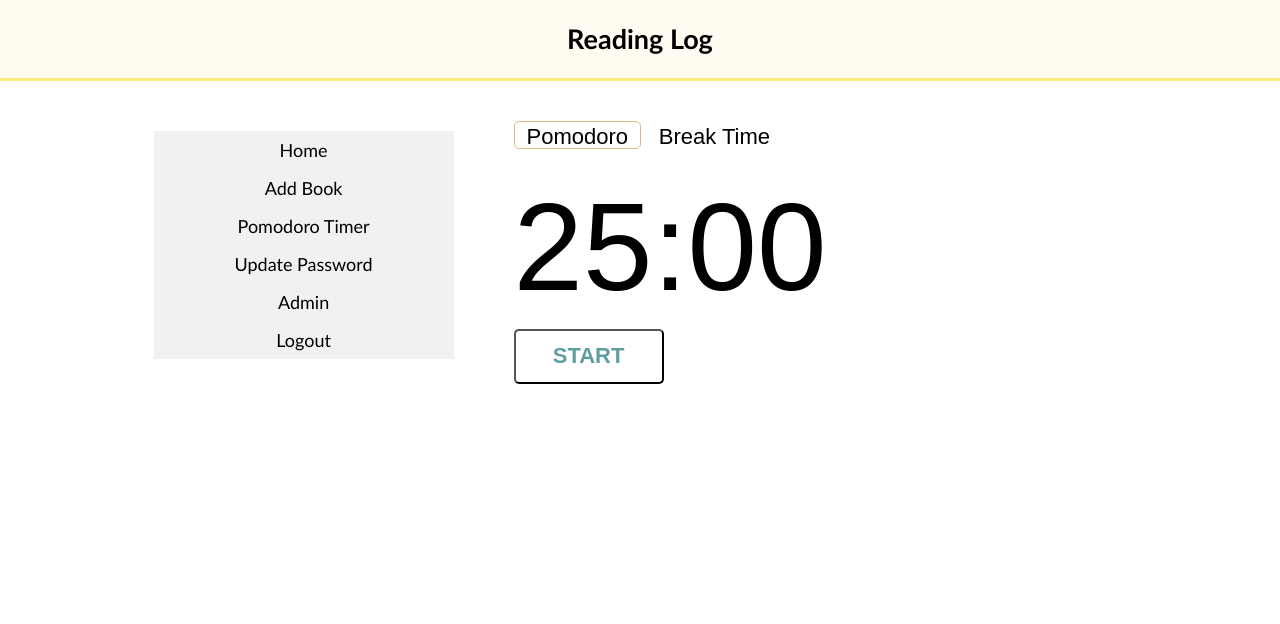
After one commit to sachinlim/reading-log, a Django app: page /pomodoro/ in a window 1280 px wide. The commit adds this page. Shown: the top 624 px of the page. Run offline with Django 4.2, Linux system fonts and the light colour scheme; the visitor is signed in with stand-in values (Sample User, id 1).

Commit message:
Adding pomodoro timer

```diff
--- a/readings/static/format.css
+++ b/readings/static/format.css
@@ -1,4 +1,4 @@
-body{
+body {
     min-height: 100vh;
     margin: 0;
     display:flex;
@@ -8,34 +8,34 @@ body{
     font-family: Calibri, sans-serif
 }
 
-header{
+header {
     min-height :55px;
     background: rgba(255,209,88,0.09);
     border-bottom-style: solid;
     border-bottom-color: #ffe978;
 }
 
-footer{
+footer {
     min-height:50px;
     background: rgba(195,192,178,0.2);
     border-top-style: solid;
     border-top-color: lightgray;
 }
 
-.container{
+.container {
     display: flex;
     flex: 1;
     padding-top: 50px;
 }
 
-.left{
+.left {
     height: 200px;
     width: 200px;
     padding-left: 12%;
     margin-right: 160px;
 }
 
-.right{
+.right {
     padding-right: 12%;
     height: 100%;
     width: 100%;
@@ -62,20 +62,20 @@ li a:hover {
   color: white;
 }
 
-.content{
+.content {
     text-align: left;
-    margin-top: -20px;
+    margin-top: -30px;
     width: 100%;
 }
 
-table{
+table {
     text-align: left;
     width: 100%;
     height: 100%;
 
 }
 
-.table2{
+.table2 {
     padding-top: 30px;
 }
 
@@ -105,23 +105,23 @@ td:nth-child(5) {
     margin: 25px 0;
 }
 
-.content-table thead tr, .book-table thead tr{
+.content-table thead tr, .book-table thead tr {
     background-color: #ffe978;
 }
 
-.content-table th, .content-table td, .book-table th, .book-table td{
+.content-table th, .content-table td, .book-table th, .book-table td {
     padding: 8px 10px;
 }
 
-.content-table tbody tr, .book-table tbody tr{
+.content-table tbody tr, .book-table tbody tr {
     border-bottom: 3px solid lightgray;
 }
 
-.content-table tbody tr:nth-of-type(even), .book-table tbody tr:nth-of-type(even){
+.content-table tbody tr:nth-of-type(even), .book-table tbody tr:nth-of-type(even) {
     background-color: rgba(255,233,120,0.27);
 }
 
-.content-table tbody tr:last-of-type, .book-table tbody tr:last-of-type{
+.content-table tbody tr:last-of-type, .book-table tbody tr:last-of-type {
     border-bottom: 4px solid ;
 }
 
@@ -132,26 +132,72 @@ td:nth-child(5) {
   width: 500px;
 }
 
-.form-div{
+.form-div {
     padding: 7px 25px;
     background-color: rgba(255,233,120,0.27);
     width: 50%;
     margin-bottom: 100px;
 }
 
-.form-div input, textarea{
+.form-div input, textarea {
     width: 100%;
     height: 35px;
 }
 
-.form-div button{
+.form-div button {
     width: 45px;
 }
 
-.form-div label{
+.form-div label {
     font-weight: bold;
 }
 
-.form-div ul{
+.form-div ul {
     background-color: rgba(255,233,120,0.27);
 }
+
+/* Pomodoro timer */
+
+.pomodoro {
+    padding-top: 20px;
+}
+.clock {
+    margin-top: 35px;
+    margin-bottom: 20px;
+    font-size: 125px;
+    line-height: 1;
+    display: flex;
+    align-items: center;
+    font-family: arial, sans-serif;
+}
+
+.mode-button {
+    font-size: 22px;
+    height: 28px;
+    cursor: pointer;
+    box-shadow: none;
+    font-weight: 300;
+    border: 1px solid transparent;
+    margin: 0;
+    border-radius: 5px;
+    padding: 2px 12px;
+    background: none;
+}
+
+.mode-button.active {
+    border-color: burlywood;
+}
+
+.main-button {
+    cursor: pointer;
+    font-size: 22px;
+    height: 55px;
+    text-transform: uppercase;
+    color: cadetblue;
+    font-weight: bold;
+    width: 150px;
+    margin: 0;
+    border-radius: 5px;
+    padding: 2px 12px;
+    background: none;
+}
--- /dev/null
+++ b/readings/static/pomodoro.js
@@ -0,0 +1,115 @@
+const timer = {
+  pomodoro: 25,
+  break: 5,
+};
+
+let interval;
+
+const mainButton = document.getElementById('js-start-btn');
+    mainButton.addEventListener('click', () => {
+        const { action } = mainButton.dataset;
+        if (action === 'start') {
+            startTimer();
+        }
+        else {
+            stopTimer();
+        }
+});
+
+const modeButtons = document.querySelector('#js-mode-buttons');
+modeButtons.addEventListener('click', handleMode);
+
+function handleMode(event) {
+    const { mode } = event.target.dataset;
+
+    if (!mode) {
+        return;
+    } else {
+        switchMode(mode);
+        stopTimer();
+    }
+}
+
+function switchMode(mode) {
+    timer.mode = mode;
+    timer.remainingTime = {
+        total: timer[mode] * 60,
+        minutes: timer[mode],
+        seconds: 0,
+    };
+
+    document.querySelectorAll('button[data-mode]')
+    document.querySelector(`[data-mode="${mode}"]`)
+
+    updateClock();
+}
+
+function updateClock() {
+    const { remainingTime } = timer;
+
+    // Always making sure that there are two digits for time
+    // 5 seconds will be 05
+    const minutes = `${remainingTime.minutes}`.padStart(2, '0');
+    const seconds = `${remainingTime.seconds}`.padStart(2, '0');
+
+    // Assigning the contents of the elements displayed on the webpage and changing them
+    const min = document.getElementById('js-minutes');
+    const sec = document.getElementById('js-seconds');
+    min.textContent = minutes;
+    sec.textContent = seconds;
+}
+
+function getRemainingTime(endTime) {
+    const currentTime = Date.parse(new Date());
+    const difference = endTime - currentTime;
+
+    const total = Number.parseInt(difference / 1000, 10);
+
+    // Changing time to 60 second/minute format
+    const minutes = Number.parseInt((total / 60) % 60, 10);
+    const seconds = Number.parseInt(total % 60, 10);
+
+    return {
+        total,
+        minutes,
+        seconds,
+    };
+}
+
+function stopTimer() {
+    clearInterval(interval);
+
+    mainButton.dataset.action = 'start';
+    mainButton.textContent = 'Start';
+}
+
+function startTimer() {
+    let { total } = timer.remainingTime;
+    const endTime = Date.parse(new Date()) + total * 1000;
+
+    // Changing the main button to a stop button that can pause the timer
+    mainButton.dataset.action = 'stop';
+    mainButton.textContent = 'Stop';
+
+    // Starting the countdown and updating it every 1000 milliseconds
+    interval = setInterval(function() {
+        timer.remainingTime = getRemainingTime(endTime);
+        updateClock();
+
+        total = timer.remainingTime.total;
+        if (total <= 0) {
+            clearInterval(interval);
+        }
+
+        // Alerting the user to take a break once 25 minutes have passed and automatically switches to the break mode
+        if (total === 0) {
+            switchMode('break');
+            stopTimer()
+            alert('Time for a 5 minute break!');
+        }
+    }, 1000);
+}
+
+document.addEventListener('DOMContentLoaded', () => {
+    switchMode('pomodoro');
+});
--- a/readings/urls.py
+++ b/readings/urls.py
@@ -1,6 +1,6 @@
 from django.urls import path
 from .views import ReadingList, Book, CreateBook, UpdateBook, DeleteBook, UserLogin, RegisterUser, \
-    PasswordChange
+    PasswordChange, Pomodoro
 from django.contrib.auth.views import LogoutView
 
 urlpatterns = [
@@ -16,4 +16,5 @@ urlpatterns = [
     path('create-book/', CreateBook.as_view(), name='create-book'),
     path('update-book/<int:pk>/', UpdateBook.as_view(), name='update-book'),
     path('delete-book/<int:pk>/', DeleteBook.as_view(), name='delete-book'),
+    path('pomodoro/', Pomodoro.as_view(), name='pomodoro'),
 ]
--- a/readings/views.py
+++ b/readings/views.py
@@ -1,4 +1,5 @@
 from django.shortcuts import redirect
+from django.views.generic import TemplateView
 from django.views.generic.list import ListView
 from django.views.generic.detail import DetailView
 from django.views.generic.edit import CreateView, UpdateView, DeleteView, FormView
@@ -126,3 +127,7 @@ class PasswordChange(PasswordChangeView):
     """
     template_name = 'readings/password_change_form.html'
     success_url = reverse_lazy('reading-list')
+
+
+class Pomodoro(LoginRequiredMixin, TemplateView):
+    template_name = 'readings/pomodoro.html'
--- a/templates/base.html
+++ b/templates/base.html
@@ -19,6 +19,7 @@
             <ul>
                 <li><a href="{% url 'reading-list' %}">Home</a></li>
                 <li><a href="{% url 'create-book' %}">Add Book</a></li>
+                <li><a href="{% url 'pomodoro' %}">Pomodoro Timer</a></li>
                 <li><a href="{% url 'update-password' %}">Update Password</a></li>
                 <li><a href="{% url 'admin:index' %}">Admin</a></li>
 
--- /dev/null
+++ b/templates/readings/pomodoro.html
@@ -0,0 +1,24 @@
+{% extends 'base.html' %}
+{% load static %}
+
+{% block title %}
+<title>Pomodoro Timer</title>
+{% endblock title %}
+
+{% block content %}
+    <div class="pomodoro">
+        <div class="button-group mode-buttons" id="js-mode-buttons">
+            <button data-mode="pomodoro" class="button active mode-button" id="js-pomodoro">Pomodoro</button>
+            <button data-mode="break" class="button mode-button" id="js-break">Break Time</button>
+        </div>
+        <div class="clock" id="js-clock">
+            <span id="js-minutes">25</span>
+            <span class="separator">:</span>
+            <span id="js-seconds">00</span>
+        </div>
+        <button class="main-button" data-action="start" id="js-start-btn">Start</button>
+
+        <script src="{% static 'pomodoro.js' %}"></script>
+    </div>
+
+{% endblock content %}
```
